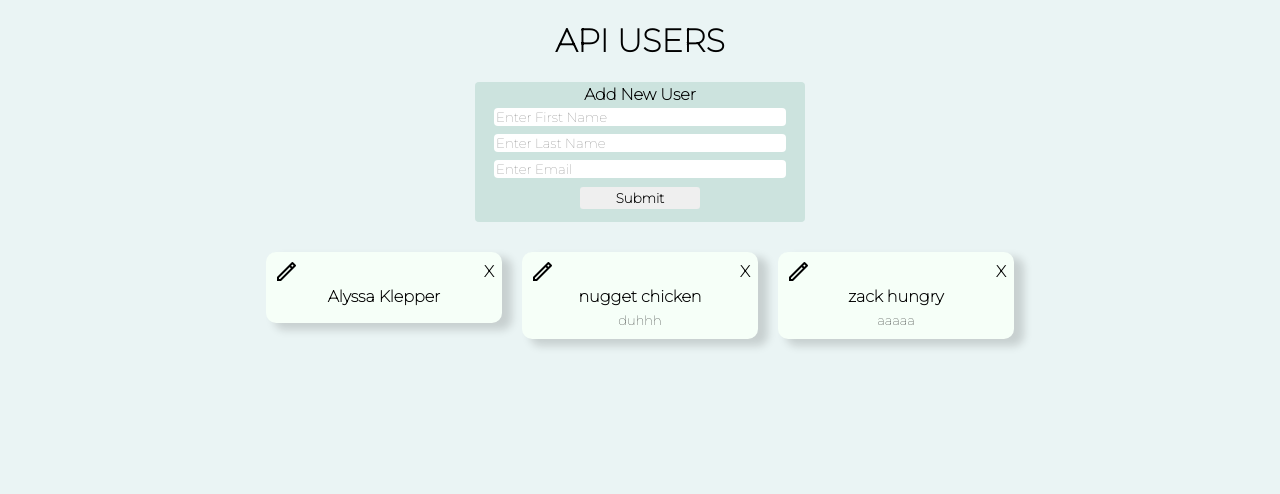
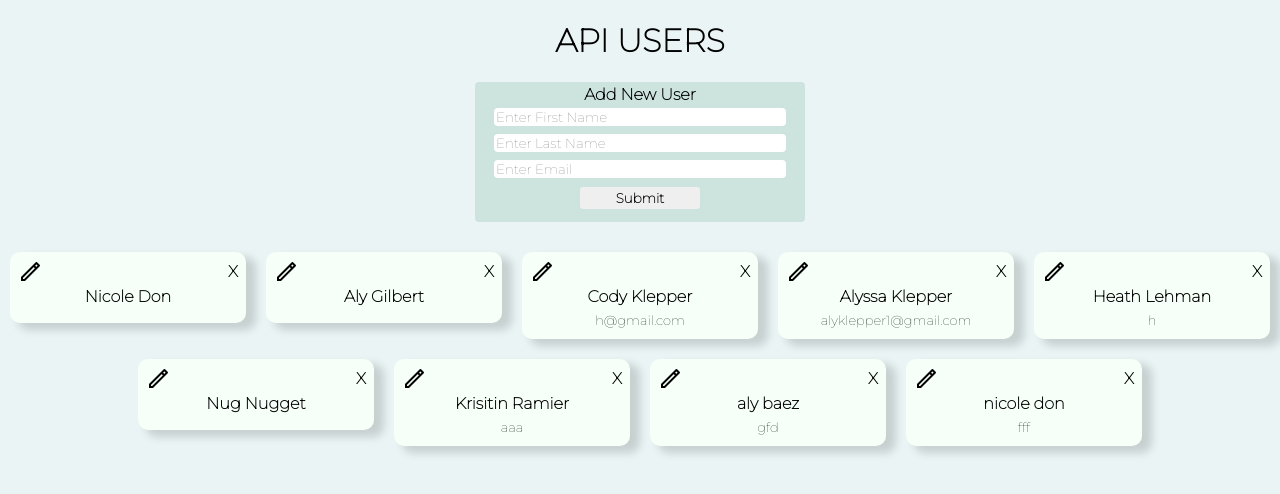
Before and after one commit to aklepper20/json-api, a React (Create React App) app: page / in a window 1280 px wide. Shown: the top 494 px of the page. Built offline with nearby package versions, Linux system fonts and the light colour scheme; data requests are answered from the project's data file.

Commit message:
fixes asc by capitalizing first letter on string

```diff
--- a/db.json
+++ b/db.json
@@ -1,22 +1,58 @@
 {
   "users": [
     {
-      "first_name": "nugget",
-      "last_name": "chicken",
-      "email": "duhhh",
+      "first_name": "Heath",
+      "last_name": "Lehman",
+      "email": "h",
       "id": 1
+    },
+    {
+      "first_name": "Cody",
+      "last_name": "Klepper",
+      "email": "h@gmail.com",
+      "id": 2
+    },
+    {
+      "first_name": "Krisitin",
+      "last_name": "Ramier",
+      "email": "aaa",
+      "id": 3
+    },
+    {
+      "first_name": "aly",
+      "last_name": "baez",
+      "email": "gfd",
+      "id": 4
+    },
+    {
+      "first_name": "nicole",
+      "last_name": "don",
+      "email": "fff",
+      "id": 5
+    },
+    {
+      "first_name": "Nicole",
+      "last_name": "Don",
+      "email": "",
+      "id": 6
+    },
+    {
+      "first_name": "Nug",
+      "last_name": "Nugget",
+      "email": "",
+      "id": 7
+    },
+    {
+      "first_name": "Aly",
+      "last_name": "Gilbert",
+      "email": "",
+      "id": 8
     },
     {
       "first_name": "Alyssa",
       "last_name": "Klepper",
-      "email": "",
-      "id": 3
-    },
-    {
-      "first_name": "zack",
-      "last_name": "hungry",
-      "email": "aaaaa",
-      "id": 4
+      "email": "alyklepper1@gmail.com",
+      "id": 9
     }
   ],
   "posts": [
--- a/src/components/PostUser.js
+++ b/src/components/PostUser.js
@@ -12,8 +12,8 @@ function PostUser() {
   const handleSubmit = () => {
     axios
       .post("http://localhost:3000/users", {
-        first_name: userFirst,
-        last_name: userLast,
+        first_name: userFirst.charAt(0).toUpperCase() + userFirst.slice(1),
+        last_name: userLast.charAt(0).toUpperCase() + userLast.slice(1),
         email: userEmail,
       })
       .then((resp) => {
```
